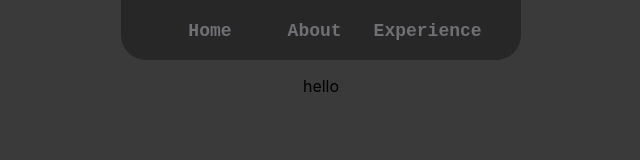
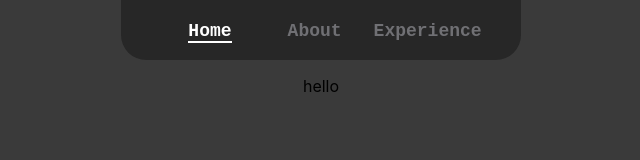
Before and after one commit to AugustasFriend/my-portfolio, a React (Create React App) app: page / in a window 1280 px wide. Shown: the top 160 px of the page, without its empty margins (319-959 px from the left). Built offline with nearby package versions, Linux system fonts and the light colour scheme.

Commit message:
add underscore and feedback navbar

```diff
--- a/src/App.js
+++ b/src/App.js
@@ -4,7 +4,7 @@ import {Route, Routes, BrowserRouter as Router } from 'react-router-dom';
 import {Home} from './HomePage/Home';
 import {About} from './AboutPage/About';
 import {Experience} from './ExperiencePage/Experience';
-import {NavBar} from './Shared/NavBar';
+import NavBar from './Shared/NavBar';
 import Helmet from 'react-helmet';
 
 function App() {
--- a/src/Shared/NavBar.jsx
+++ b/src/Shared/NavBar.jsx
@@ -4,32 +4,44 @@ import Row from 'react-bootstrap/Row';
 import Col from 'react-bootstrap/Col';
 import { Link, NavLink, useLocation } from "react-router-dom";
 
-export const NavBar = () =>(
+
+function useActiveRoute() {
+    const location = useLocation();
+    return location.pathname;
+  }
+const NavBar = () =>{
+
+    return(
     <div>
         <div className="nav-container">
             <Container>
             <Row className="align-navbar-text justify-content-md-center">
                 <Col className="nav-col-left-margin">
                 <NavLink to="/" className="nav-link">
-                    <h2 className="nav-text">Home</h2>
+                <h2 className={"nav-text" + (useActiveRoute() == "/" ? " activated" : "")}>Home</h2>
+                    <div className={ 'underscore' + (useActiveRoute() == "/" ? " activated" : "")}></div>
                 </NavLink>
                 </Col>
                 <Col className="nav-col-margin">
                 <NavLink to="/about" className="nav-link">
-                    <h2 className="nav-text">About</h2>
+                    <h2 className={"nav-text" + (useActiveRoute() == "/about" ? " activated" : "")}>About</h2>
+                    <div className={ 'underscore' + (useActiveRoute() == "/about" ? " activated" : "")}></div>
                 </NavLink>
                 </Col>
 
                 <Col className="nav-col-right-margin">
                 <NavLink to="/experience" className="nav-link">
-                    <h2 className="nav-text">Experience</h2>
+                <h2 className={"nav-text" + (useActiveRoute() == "/experience" ? " activated" : "")}>Experience</h2>
+                    <div className={ 'underscore' + (useActiveRoute() == "/experience" ? " activated" : "")}></div>
                 </NavLink>
                 </Col>
             </Row>
             </Container>
         </div>
-    </div>
-)
+    </div>)
+}
+
+export default NavBar;
 /*
 <Container>
             <Row className="justify-content-md-center">
--- a/src/Shared/Shared.css
+++ b/src/Shared/Shared.css
@@ -26,6 +26,23 @@
     padding-top: 6px;
 }
 
+.nav-text:hover + .underscore{
+    background-color: white;
+    width:100%;
+  }
+
+.nav-text:hover{
+    color: white;
+}
+
+.nav-text.activated{
+    color: white;
+    font-size: 18px;
+    font-family:'Courier New', Courier, monospace;
+    font-weight: 800;
+    margin-bottom: 0;
+    padding-top: 6px;
+}
 .nav-link{
     text-decoration: none;
 }
@@ -56,3 +73,15 @@
 .nav-col-right-margin{
     margin-left: 3%;
 }
+
+.underscore{
+    width:0px;
+    height:2px;
+    transition: width 0.6s;
+    background-color:white;
+  }
+
+.underscore.activated{
+    width: 100%;
+    background-color: white;
+}
```
